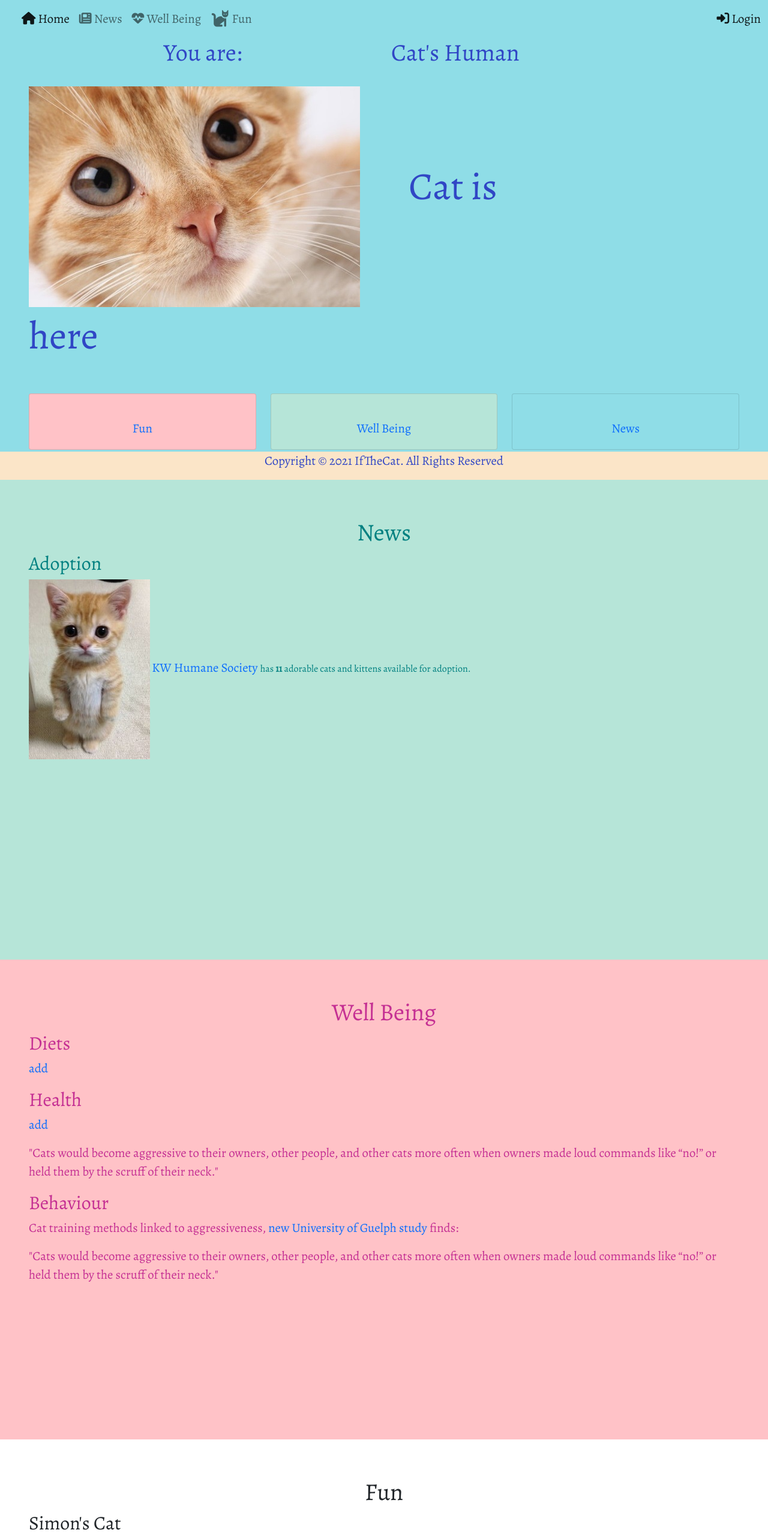
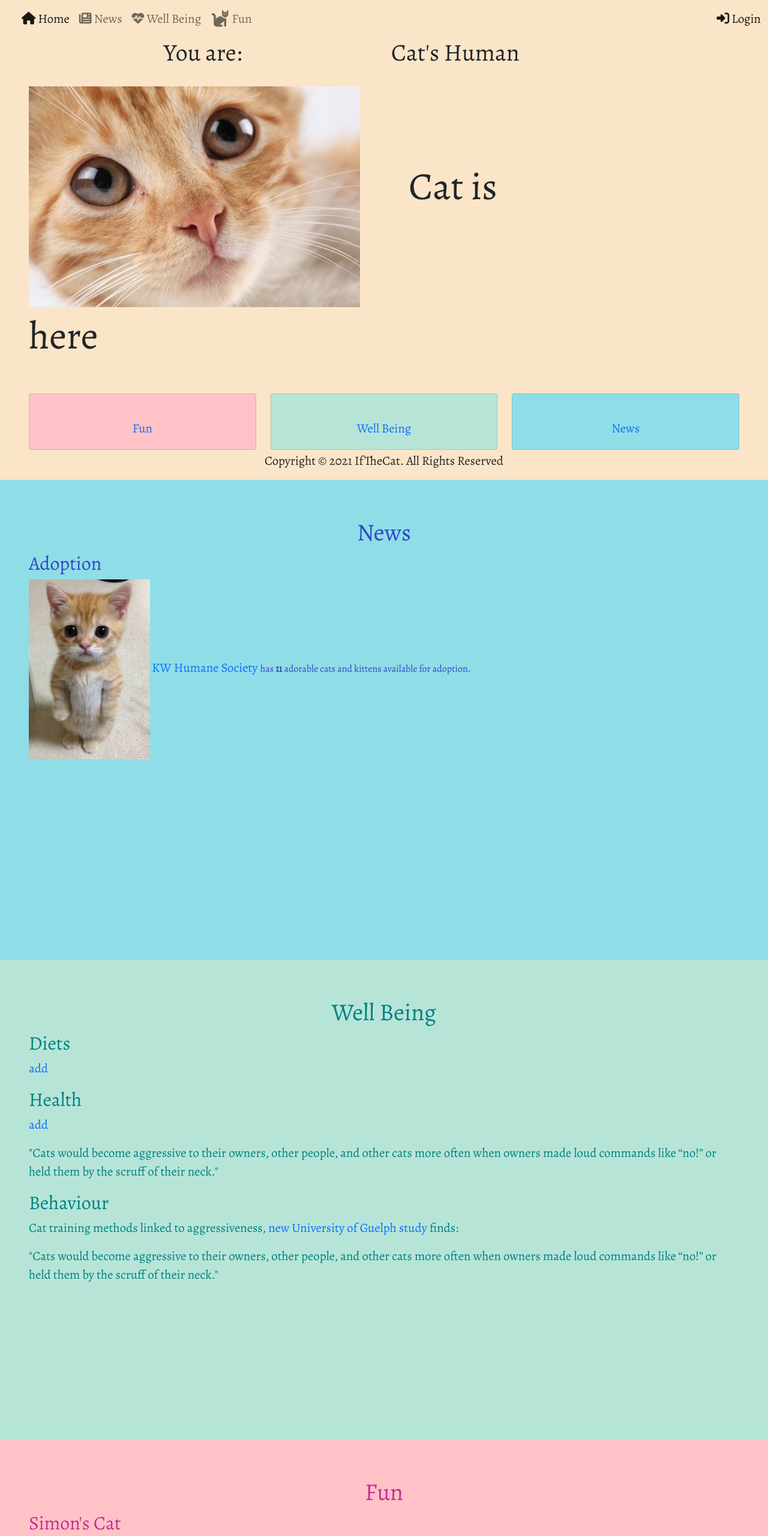
Before and after one commit to mpaskal/ifthecat, a website: page index.html in a window 1280 px wide. Shown: the top 2561 px of the page at 60% size. Drawn offline with nearby package versions, Linux system fonts and the light colour scheme; files that its build step writes are made by us from their sources.

Commit message:
Change section children N

```diff
--- a/assets/scss/style.scss
+++ b/assets/scss/style.scss
@@ -16,11 +16,11 @@ body {
 section {
   height: 100vh;
 }
-section:nth-child(1) {
+section:nth-child(2) {
   background: #fbe5c8;
 }
 
-section:nth-child(2) {
+section:nth-child(3) {
   background: #8fdde7;
   h1,
   h2,
@@ -31,7 +31,7 @@ section:nth-child(2) {
   }
 }
 
-section:nth-child(3) {
+section:nth-child(4) {
   background: #b6e5d8;
   h1,
   h2,
@@ -42,7 +42,7 @@ section:nth-child(3) {
   }
 }
 
-section:nth-child(4) {
+section:nth-child(5) {
   background: #ffc2c7;
   h1,
   h2,
```
